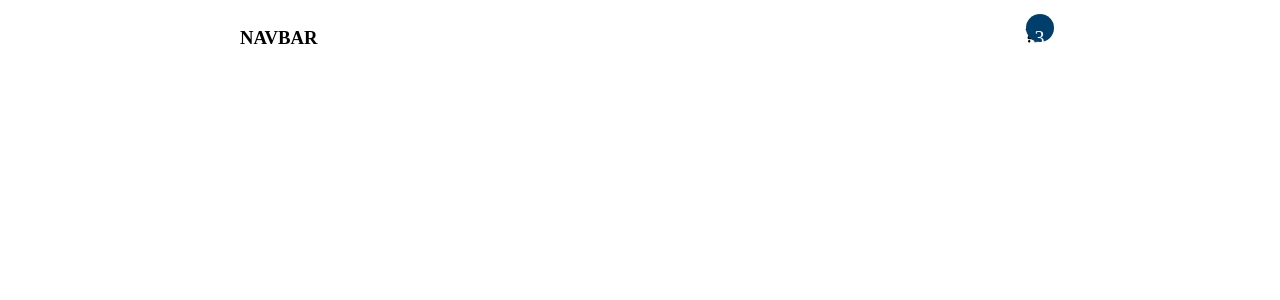
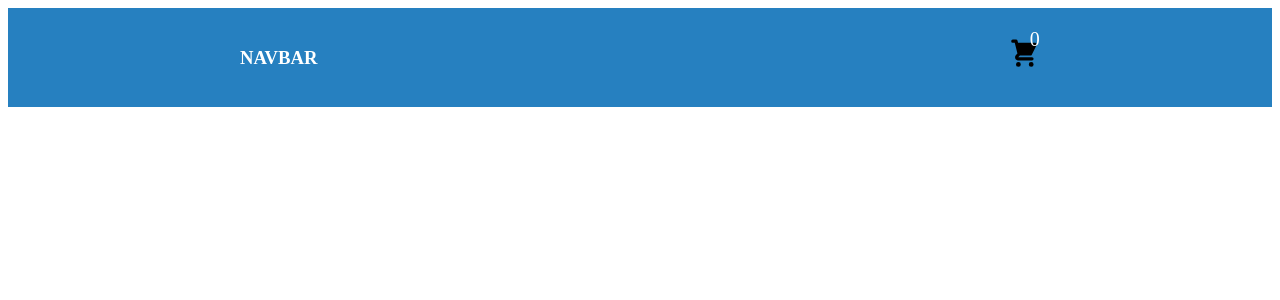
Before and after one commit to AdepojuToyeeb/cart-component, a React (Create React App) app: page / in a window 1280 px wide. Shown: the top 300 px of the page. Built offline with nearby package versions, Linux system fonts and the light colour scheme.

Commit message:
set up initial useReducer functionality

```diff
--- a/src/App.js
+++ b/src/App.js
@@ -5,8 +5,20 @@ import { useGlobalContext } from './context';
 import Navbar from './Components/Navbar';
 
 function App() {
+
+  const{loading} = useGlobalContext()
+  if (loading){
+    return (
+      <div className='loading'>
+        <h2>Loading...</h2>
+      </div>
+    )
+  }
   return (
-    <Navbar />
+    <>
+      <Navbar />
+    </>
+
   );
 }
 
--- a/src/Components/Navbar.js
+++ b/src/Components/Navbar.js
@@ -1,15 +1,16 @@
 import React from "react";
-// import { useGlobalContext } from './context'
+import { useGlobalContext} from '../context'
 import {HiShoppingCart} from "react-icons/hi"
 const Navbar = () => {
+    const {amount} = useGlobalContext()
   return (
     <nav>
       <div className='nav-center'>
         <h3>NAVBAR</h3>
         <div className='nav-container'>
-          <HiShoppingCart />
+          <div className="icon"><HiShoppingCart /></div>
           <div className='amount-container'>
-            <p className='total-amount'>3</p>
+            <p className='total-amount'>{amount}</p>
           </div>
         </div>
       </div>
--- a/src/context.js
+++ b/src/context.js
@@ -1,10 +1,19 @@
-import React, {useContext} from "react";
+import React, {useContext, useReducer} from "react";
+import reducer from './reducer';
+import cartItems from './data'
 
 const AppContext = React.createContext()
 
+const initialState ={
+    loading: false,
+    cart: cartItems,
+    total: 0,
+    amount: 0
+}
 const AppProvider = ({children}) =>{
+    const [state, dispatch] = useReducer(reducer, initialState)
     return (
-        <AppContext.Provider value='hello'>{children}</AppContext.Provider>
+        <AppContext.Provider value={{...state}}>{children}</AppContext.Provider>
     )
 }
 
--- a/src/index.css
+++ b/src/index.css
@@ -1,33 +1,49 @@
-
-
-.nav-center {
+nav {
+  background: #2680c0;
+  padding: 1.25rem 2rem;
+}
+.nav-center{
   max-width: 50rem;
   width: 100%;
   margin: 0 auto;
   display: flex;
   justify-content: space-between;
   align-items: center;
+  /* border: 2px solid black; */
 }
 
+nav h3 {
+  /* margin-bottom: 0; */
+  color: white;
+  /* border: 2px solid lightblue;  */
+}
 .nav-container {
   display: block;
   position: relative;
+  /* border: 2px solid red; */
 }
 
-.amount-container {
+.amount-container{
   position: absolute;
-  top: -0.85rem;
-  right: -0.85rem;
+  top: -0.75rem;
+  right: -0.55rem;
   width: 1.75rem;
   height: 1.75rem;
   border-radius: 50%;
-  background: hsl(205, 100%, 21%);
+  background: trans;
   display: flex;
   align-items: center;
   justify-content: center;
+  /* border: 2px solid lightgreen; */
+  color: white;
 }
+.icon{
+  font-size: 2rem;
+}
+
 .total-amount {
   color: white;
-  margin-bottom: 0;
+  /* margin-bottom: 0; */
   font-size: 1.25rem;
+  /* z-index: 2 ; */
 }
--- /dev/null
+++ b/src/reducer.js
@@ -0,0 +1,7 @@
+import React from "react";
+
+const reducer = (state, action) => {
+    return state
+}
+
+export default reducer
```
Also changed, not shown: src/Components/CartContainer.js (added, +40 -0 lines).
